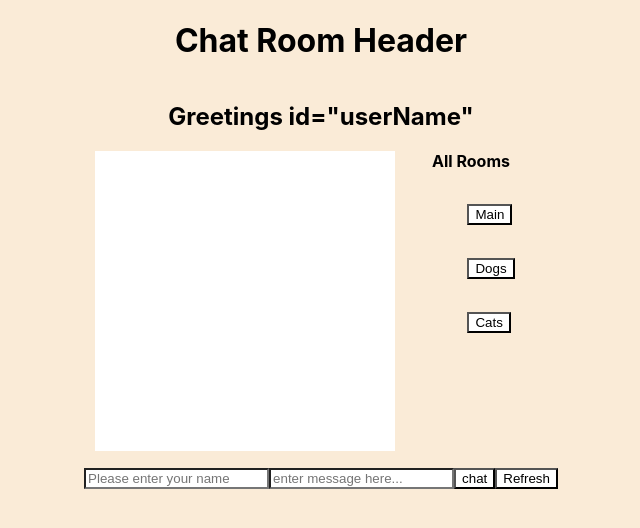
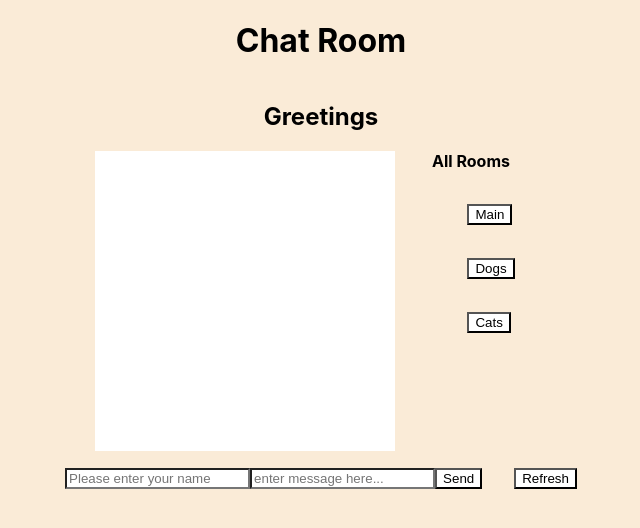
Before and after one commit to burlingtoncodeacademy-students/react-chat-jack-dylan, a React (Create React App) app in the folder client/: page / in a window 1280 px wide. Shown: the top 528 px of the page, without its empty margins (319-959 px from the left). Built offline with nearby package versions, Linux system fonts and the light colour scheme; no server answers.

Commit message:
fixed refresh on post

```diff
--- a/client/src/App.js
+++ b/client/src/App.js
@@ -3,7 +3,7 @@ import './App.css';
 
 function App(props) {
 
-  useEffect(() => {
+    useEffect(() => {
     if (props.currentRoom !== null) {
     {console.log(props.currentRoom)}
     fetch(props.currentRoom)
@@ -28,7 +28,7 @@ function App(props) {
       <div className="App">
         {props.data.map(item => {
           {console.log(item)}
-          return <h5 class="chatText" >{item.author}: {item.body} {item.roomName}</h5>
+          return <h5 class="chatText" >{item.author}: {item.body}</h5>
         })}
       </div>
     )
--- a/client/src/components/Chat.css
+++ b/client/src/components/Chat.css
@@ -62,12 +62,13 @@ form {
   padding: 1em;
 }
 
-input {
+input,
+button,
+h5 {
   background-color: white;
 }
 
 h5 {
-  background-color: white;
   margin: 0;
   padding: 0;
   text-align: left;
--- a/client/src/components/Chat.js
+++ b/client/src/components/Chat.js
@@ -11,12 +11,17 @@ function Chat() {
   const [data, setData] = useState(null)
   const [currentRoom, setCurrentRoom] = useState('/chatRoom/main');
 
+  function eventHandler(newRoom) {
+    // console.log(newRoom)
+    setCurrentRoom(newRoom)
+  }
+
   return (
     <div id="container">
       <div id="header">
-        <h1>Chat Room Header</h1>
+        <h1>Chat Room</h1>
         <h2>
-          Greetings <span id="userName">id="userName"</span>
+          Greetings <span id="userName"></span>
         </h2>
       </div>
       <div id="middle">
@@ -34,8 +39,10 @@ function Chat() {
         <form method="post" action={currentRoom}>
         <input name="author" type="text" placeholder="Please enter your name"/>
         <input name="body" type="text" placeholder="enter message here..." />
-        <input type="submit" value="chat"/>
-        <input type="submit" value="Refresh" />
+        <button type="submit" onClick="eventHandler({currentRoom})">Send</button>
+        </form>
+        <form>
+        <button value="Refresh" onClick="eventHandler({currentRoom})">Refresh</button>
         </form>
       </div>
     </div>
```
Also changed, not shown: 1 other file (tests, documents, lock files or other folders).
